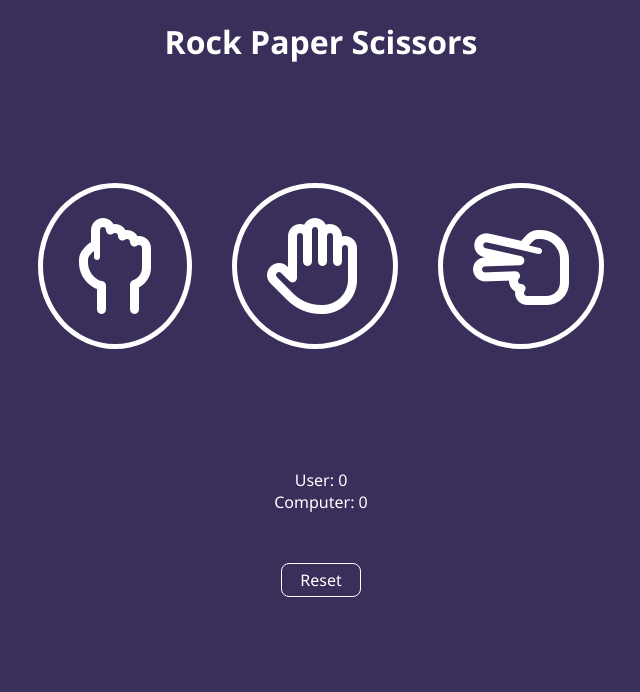
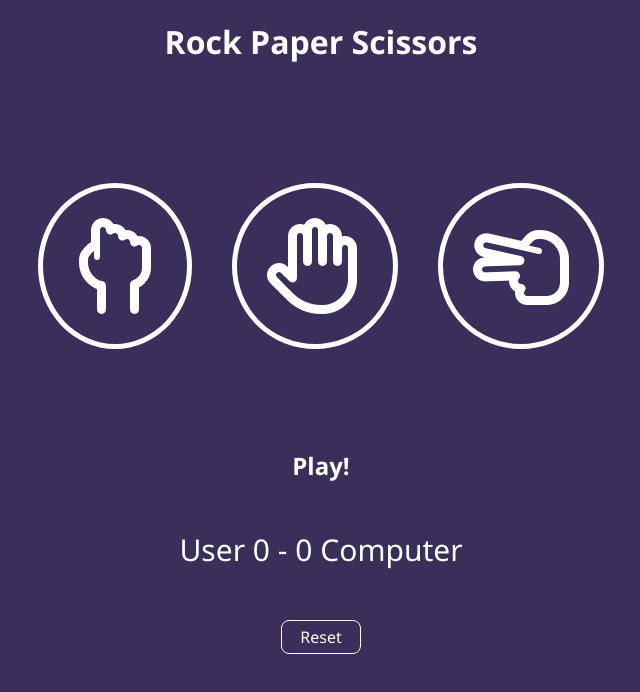
Before and after one commit to alexakearns/RPS, a website: page index.html in a window 1280 px wide. Shown: the whole page, without its empty margins (319-959 px from the left). Drawn offline with Linux system fonts and the light colour scheme.

Commit message:
update scoreboard

```diff
--- a/index.html
+++ b/index.html
@@ -24,10 +24,11 @@
         <i class="far fa-hand-scissors fa-6x"></i>
       </div>
     </div>
-    <h2 id="result"></h2>
-    <div>
-      <p>User: <span id="user-score">0</span></p>
-      <p>Computer: <span id="computer-score">0</span></p>
+    <div class="game-result">
+      <h2 id="result">Play!</h2>
+    </div>
+    <div class="scoreboard">
+      <p>User <span id="user-score">0</span> - <span id="computer-score">0</span> Computer</p>
     </div>
     <div class="btn">
       <p id="reset-btn">Reset</p>
```
